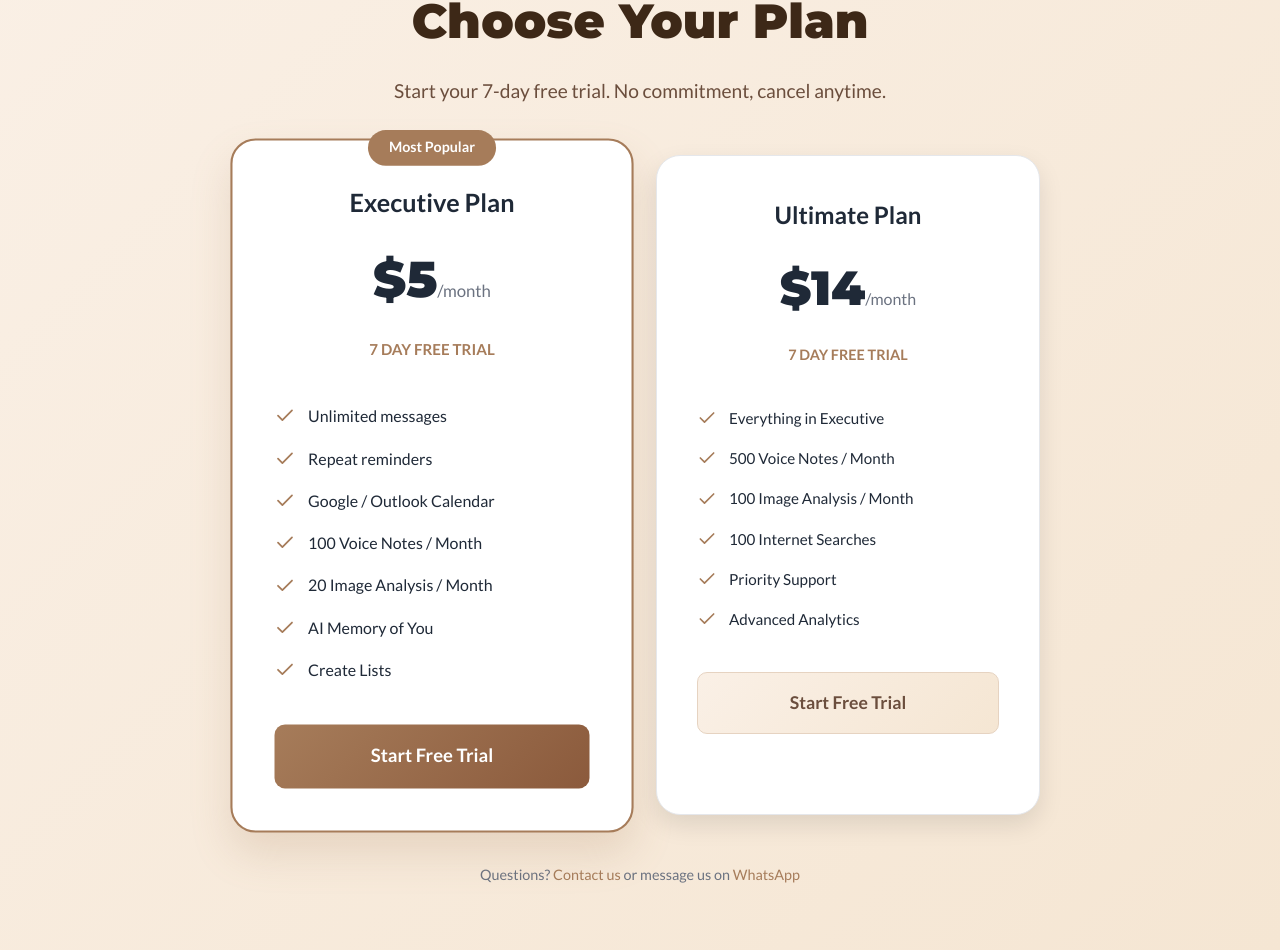
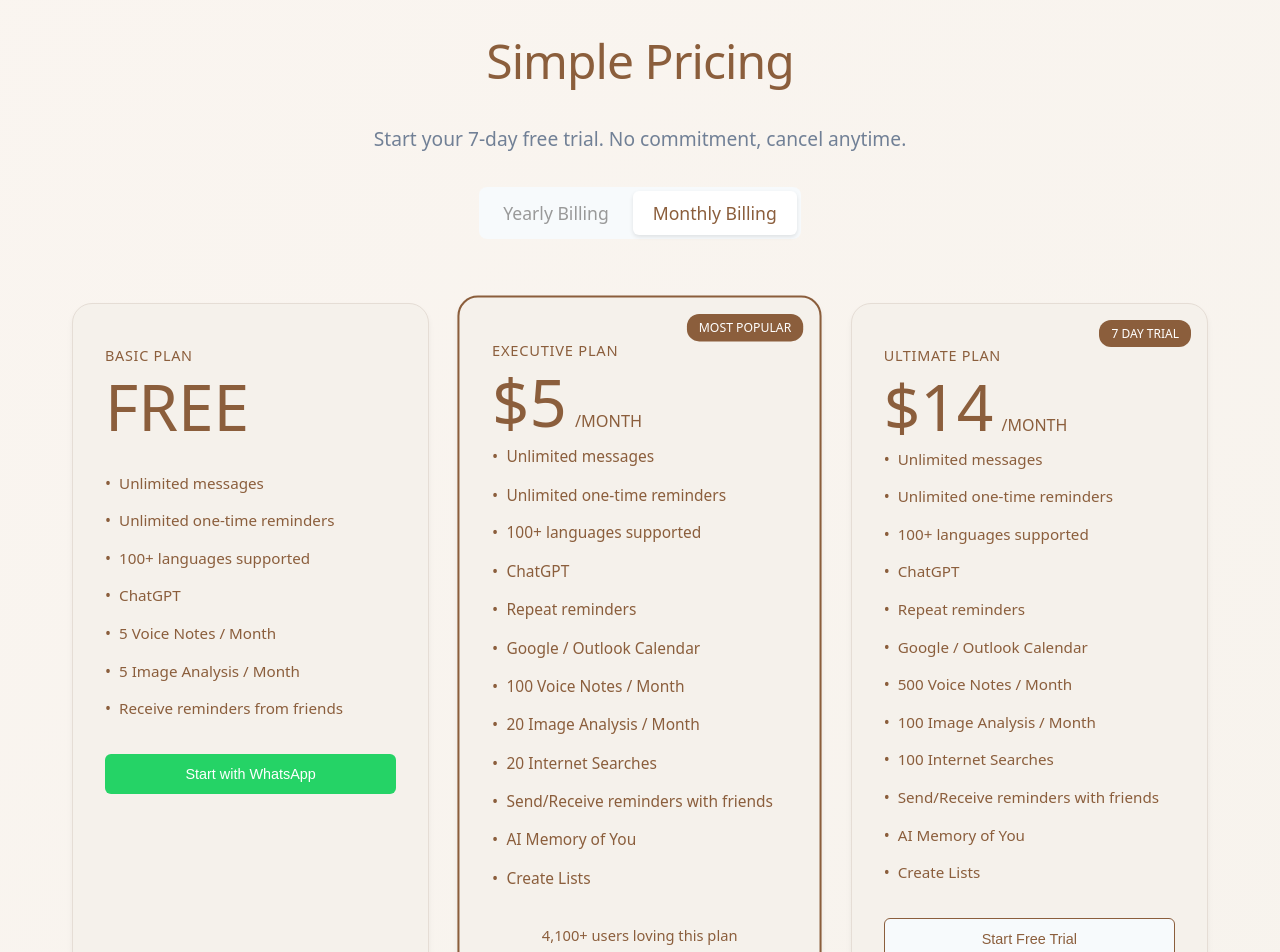
Before and after one commit to yairsabag/yaya-oauth-page, a Next.js app: page /payment in a window 1280 px wide. Shown: the part 154-1106 px from the top of the page. Built offline with nearby package versions, Linux system fonts and the light colour scheme.

Commit message:
Update page.tsx

```diff
--- a/src/app/payment/page.tsx
+++ b/src/app/payment/page.tsx
@@ -1,156 +1,336 @@
 'use client'
 
-import React from 'react'
-import Link from 'next/link'
-import { CheckIcon } from 'lucide-react'
+import React, { useState } from 'react'
+import { Check } from 'lucide-react'
 
 export default function PaymentPage() {
+  const [billingType, setBillingType] = useState('monthly')
+
   const plans = [
+    {
+      id: 'basic',
+      name: 'Basic Plan',
+      monthlyPrice: 0,
+      yearlyPrice: 0,
+      displayPrice: 'FREE',
+      popular: false,
+      features: [
+        'Unlimited messages',
+        'Unlimited one-time reminders',
+        '100+ languages supported',
+        'ChatGPT',
+        '5 Voice Notes / Month',
+        '5 Image Analysis / Month',
+        'Receive reminders from friends'
+      ],
+      buttonText: 'Start with WhatsApp',
+      buttonAction: 'whatsapp'
+    },
     {
       id: 'executive',
       name: 'Executive Plan',
-      price: 5,
+      monthlyPrice: 5,
+      yearlyPrice: 4,
+      displayPrice: null,
       popular: true,
       features: [
         'Unlimited messages',
+        'Unlimited one-time reminders',
+        '100+ languages supported',
+        'ChatGPT',
         'Repeat reminders',
         'Google / Outlook Calendar',
         '100 Voice Notes / Month',
         '20 Image Analysis / Month',
+        '20 Internet Searches',
+        'Send/Receive reminders with friends',
         'AI Memory of You',
         'Create Lists'
-      ]
+      ],
+      buttonText: 'Start Free Trial',
+      buttonAction: 'payment',
+      usersCount: '4,100+ users loving this plan'
     },
     {
       id: 'ultimate',
       name: 'Ultimate Plan',
-      price: 14,
+      monthlyPrice: 14,
+      yearlyPrice: 13,
+      displayPrice: null,
       popular: false,
       features: [
-        'Everything in Executive',
+        'Unlimited messages',
+        'Unlimited one-time reminders',
+        '100+ languages supported',
+        'ChatGPT',
+        'Repeat reminders',
+        'Google / Outlook Calendar',
         '500 Voice Notes / Month',
         '100 Image Analysis / Month',
         '100 Internet Searches',
-        'Priority Support',
-        'Advanced Analytics'
-      ]
+        'Send/Receive reminders with friends',
+        'AI Memory of You',
+        'Create Lists'
+      ],
+      buttonText: 'Start Free Trial',
+      buttonAction: 'payment'
     }
   ]
 
+  const handlePlanAction = (plan) => {
+    if (plan.buttonAction === 'whatsapp') {
+      // Redirect to WhatsApp
+      window.open('https://wa.me/972559943649?text=Hi! I want to start with the Basic (FREE) plan', '_blank')
+    } else {
+      // Redirect to checkout page
+      const price = billingType === 'yearly' ? plan.yearlyPrice : plan.monthlyPrice
+      window.location.href = `/payment/checkout?plan=${plan.id}&price=${price}&billing=${billingType}`
+    }
+  }
+
   return (
-    <div style={{ fontFamily: "Lato, system-ui, -apple-system, sans-serif", minHeight: '100vh', background: 'linear-gradient(135deg, #faf0e6 0%, #f5e6d3 100%)' }}>
+    <div style={{ fontFamily: "system-ui, -apple-system, BlinkMacSystemFont, 'Segoe UI', sans-serif", minHeight: '100vh', background: 'linear-gradient(135deg, #faf5f0 0%, #f7f3ed 100%)' }}>
       {/* Header */}
-      <header style={{ background: 'white', borderBottom: '1px solid #e5e7eb', padding: '1rem 0' }}>
-        <div style={{ maxWidth: '1200px', margin: '0 auto', padding: '0 1rem', display: 'flex', justifyContent: 'space-between', alignItems: 'center' }}>
-          <Link href="/" style={{ display: 'flex', alignItems: 'center', gap: '0.5rem', textDecoration: 'none' }}>
+      <header style={{ background: 'rgba(255,255,255,0.95)', backdropFilter: 'blur(10px)', borderBottom: '1px solid rgba(0,0,0,0.05)', padding: '1rem 0' }}>
+        <div style={{ maxWidth: '1200px', margin: '0 auto', padding: '0 2rem', display: 'flex', justifyContent: 'space-between', alignItems: 'center' }}>
+          <a href="/" style={{ display: 'flex', alignItems: 'center', gap: '0.75rem', textDecoration: 'none' }}>
             <img
               src="/yaya-logo.png"
-              alt="Yaya Logo"
-              style={{ width: '40px', height: '40px', objectFit: 'contain' }}
+              alt="Yaya Assistant Logo"
+              style={{ width: '80px', height: '80px', objectFit: 'contain' }}
             />
-            <div style={{ fontSize: '1.5rem', fontWeight: 'bold', color: '#a67c5a' }}>
-              Yaya
-            </div>
-          </Link>
-          <Link href="/" style={{ color: '#6b7280', textDecoration: 'none' }}>
+            <span style={{ fontSize: '1.5rem', fontWeight: '600', color: '#2d5016' }}>Yaya</span>
+          </a>
+          <a href="/" style={{ color: '#4a5568', textDecoration: 'none', fontSize: '0.875rem', fontWeight: '500' }}>
             ← Back to Home
-          </Link>
+          </a>
         </div>
       </header>
 
       {/* Main Content */}
       <main style={{ padding: '4rem 0' }}>
-        <div style={{ maxWidth: '1200px', margin: '0 auto', padding: '0 1rem' }}>
+        <div style={{ maxWidth: '1200px', margin: '0 auto', padding: '0 2rem' }}>
           <div style={{ textAlign: 'center', marginBottom: '3rem' }}>
-            <h1 style={{ fontSize: '3rem', fontWeight: '900', color: '#3d2817', marginBottom: '1rem', fontFamily: "Montserrat, sans-serif" }}>
-              Choose Your Plan
+            <h1 style={{
+              fontSize: '3rem',
+              fontWeight: '400',
+              color: '#8B5E3C',
+              marginBottom: '1.5rem',
+              letterSpacing: '-0.02em'
+            }}>
+              Simple Pricing
             </h1>
-            <p style={{ fontSize: '1.2rem', color: '#6b4e3d', maxWidth: '600px', margin: '0 auto' }}>
+            <p style={{ fontSize: '1.2rem', color: '#718096', maxWidth: '600px', margin: '0 auto 2rem' }}>
               Start your 7-day free trial. No commitment, cancel anytime.
             </p>
+
+            {/* Billing Toggle */}
+            <div style={{
+              display: 'flex',
+              gap: '4px',
+              justifyContent: 'center',
+              marginBottom: '4rem',
+              background: '#f7fafc',
+              borderRadius: '8px',
+              padding: '4px',
+              width: 'fit-content',
+              margin: '0 auto 4rem',
+              cursor: 'pointer'
+            }}>
+              <span
+                onClick={() => setBillingType('yearly')}
+                style={{
+                  background: billingType === 'yearly' ? 'white' : 'transparent',
+                  color: billingType === 'yearly' ? '#8B5E3C' : '#999',
+                  padding: '8px 20px',
+                  borderRadius: '6px',
+                  fontSize: '1.1rem',
+                  fontWeight: '500',
+                  boxShadow: billingType === 'yearly' ? '0 2px 4px rgba(0,0,0,0.1)' : 'none',
+                  cursor: 'pointer',
+                  transition: 'all 0.2s ease'
+                }}
+              >
+                Yearly Billing
+              </span>
+              <span
+                onClick={() => setBillingType('monthly')}
+                style={{
+                  background: billingType === 'monthly' ? 'white' : 'transparent',
+                  color: billingType === 'monthly' ? '#8B5E3C' : '#999',
+                  padding: '8px 20px',
+                  borderRadius: '6px',
+                  fontSize: '1.1rem',
+                  fontWeight: '500',
+                  boxShadow: billingType === 'monthly' ? '0 2px 4px rgba(0,0,0,0.1)' : 'none',
+                  cursor: 'pointer',
+                  transition: 'all 0.2s ease'
+                }}
+              >
+                Monthly Billing
+              </span>
+            </div>
           </div>
 
-          <div style={{ display: 'grid', gridTemplateColumns: 'repeat(auto-fit, minmax(350px, 1fr))', gap: '2rem', maxWidth: '800px', margin: '0 auto' }}>
+          <div style={{ display: 'grid', gridTemplateColumns: 'repeat(auto-fit, minmax(300px, 1fr))', gap: '2rem', marginBottom: '3rem' }}>
             {plans.map((plan) => (
               <div
                 key={plan.id}
                 style={{
-                  background: 'white',
-                  borderRadius: '1.5rem',
-                  padding: '2.5rem',
-                  boxShadow: plan.popular ? '0 20px 40px rgba(166, 124, 90, 0.2)' : '0 10px 25px rgba(0, 0, 0, 0.1)',
-                  border: plan.popular ? '2px solid #a67c5a' : '1px solid #e5e7eb',
-                  transform: plan.popular ? 'scale(1.05)' : 'none',
-                  position: 'relative'
+                  background: '#F5F1EB',
+                  borderRadius: '20px',
+                  padding: '2.5rem 2rem',
+                  textAlign: 'left',
+                  position: 'relative',
+                  border: plan.popular ? '2px solid #8B5E3C' : '1px solid #E5DDD5',
+                  transform: plan.popular ? 'scale(1.02)' : 'none',
+                  cursor: 'pointer',
+                  transition: 'all 0.3s ease',
+                  boxShadow: '0 4px 6px rgba(0, 0, 0, 0.05)'
+                }}
+                onMouseEnter={(e) => {
+                  e.currentTarget.style.transform = plan.popular ? 'scale(1.05)' : 'scale(1.02)'
+                  e.currentTarget.style.boxShadow = '0 20px 25px rgba(139, 94, 60, 0.15)'
+                  e.currentTarget.style.border = '2px solid #8B5E3C'
+                }}
+                onMouseLeave={(e) => {
+                  e.currentTarget.style.transform = plan.popular ? 'scale(1.02)' : 'scale(1)'
+                  e.currentTarget.style.boxShadow = '0 4px 6px rgba(0, 0, 0, 0.05)'
+                  e.currentTarget.style.border = plan.popular ? '2px solid #8B5E3C' : '1px solid #E5DDD5'
                 }}
               >
-                {plan.popular && (
+                {(plan.popular || (plan.id !== 'basic' && plan.monthlyPrice > 0)) && (
                   <div style={{
                     position: 'absolute',
-                    top: '-10px',
-                    left: '50%',
-                    transform: 'translateX(-50%)',
-                    background: '#a67c5a',
+                    top: '1rem',
+                    right: '1rem',
+                    background: '#8B5E3C',
                     color: 'white',
-                    padding: '6px 20px',
-                    borderRadius: '20px',
-                    fontSize: '0.85rem',
-                    fontWeight: '600'
+                    padding: '4px 12px',
+                    borderRadius: '12px',
+                    fontSize: '0.75rem',
+                    fontWeight: '500'
                   }}>
-                    Most Popular
+                    {plan.popular ? 'MOST POPULAR' : '7 DAY TRIAL'}
                   </div>
                 )}
 
-                <div style={{ textAlign: 'center', marginBottom: '2rem' }}>
-                  <h3 style={{ fontSize: '1.5rem', fontWeight: '700', color: '#1f2937', marginBottom: '1rem' }}>
-                    {plan.name}
-                  </h3>
-                  <div style={{ marginBottom: '1rem' }}>
-                    <span style={{ fontSize: '3rem', fontWeight: '900', color: '#1f2937', fontFamily: "Montserrat, sans-serif" }}>
-                      ${plan.price}
-                    </span>
-                    <span style={{ fontSize: '1rem', color: '#6b7280' }}>/month</span>
-                  </div>
-                  <p style={{ color: '#a67c5a', fontWeight: '600', fontSize: '0.9rem' }}>
-                    7 DAY FREE TRIAL
-                  </p>
+                <div style={{
+                  fontSize: '0.9rem',
+                  color: '#8B5E3C',
+                  fontWeight: '500',
+                  marginBottom: '0.5rem',
+                  textTransform: 'uppercase',
+                  letterSpacing: '0.05em'
+                }}>
+                  {plan.name.toUpperCase()}
                 </div>
 
-                <ul style={{ listStyle: 'none', padding: 0, marginBottom: '2rem' }}>
+                <div style={{
+                  fontSize: '4rem',
+                  fontWeight: '300',
+                  color: '#8B5E3C',
+                  marginBottom: plan.id === 'basic' ? '2rem' : '0.5rem',
+                  lineHeight: '1',
+                  display: 'flex',
+                  alignItems: 'baseline',
+                  gap: '8px'
+                }}>
+                  {plan.displayPrice ?
+                    plan.displayPrice :
+                    `$${billingType === 'yearly' ? plan.yearlyPrice : plan.monthlyPrice}`
+                  }
+                  {!plan.displayPrice && (
+                    <span style={{ fontSize: '1rem', fontWeight: '400' }}>/MONTH</span>
+                  )}
+                </div>
+
+                <div style={{ marginBottom: '2rem' }}>
                   {plan.features.map((feature, index) => (
-                    <li key={index} style={{ display: 'flex', alignItems: 'center', padding: '0.5rem 0', fontSize: '0.95rem' }}>
-                      <CheckIcon size={20} style={{ color: '#a67c5a', marginRight: '0.75rem', flexShrink: 0 }} />
+                    <div key={index} style={{
+                      color: '#8B5E3C',
+                      marginBottom: '0.75rem',
+                      fontSize: '0.95rem',
+                      display: 'flex',
+                      alignItems: 'flex-start',
+                      gap: '8px'
+                    }}>
+                      <span style={{ color: '#8B5E3C', fontSize: '1rem' }}>•</span>
                       {feature}
-                    </li>
+                    </div>
                   ))}
-                </ul>
+                </div>
 
-                <Link
-                  href={`/payment/checkout?plan=${plan.id}&price=${plan.price}`}
+                {plan.usersCount && (
+                  <div style={{
+                    textAlign: 'center',
+                    fontSize: '0.9rem',
+                    color: '#8B5E3C',
+                    fontWeight: '400',
+                    marginBottom: '1.5rem'
+                  }}>
+                    {plan.usersCount}
+                  </div>
+                )}
+
+                <button
+                  onClick={() => handlePlanAction(plan)}
                   style={{
-                    display: 'block',
-                    textAlign: 'center',
-                    background: plan.popular ? 'linear-gradient(135deg, #a67c5a 0%, #8b5a3c 100%)' : 'linear-gradient(135deg, #faf0e6 0%, #f5e6d3 100%)',
-                    color: plan.popular ? 'white' : '#6b4e3d',
-                    padding: '16px 24px',
-                    borderRadius: '10px',
-                    textDecoration: 'none',
-                    fontWeight: '600',
-                    fontSize: '1.1rem',
-                    border: plan.popular ? 'none' : '1px solid #e6d3c1',
-                    transition: 'all 0.3s ease'
+                    width: '100%',
+                    background: plan.popular ? '#8B5E3C' : (plan.id === 'basic' ? '#25d366' : '#f7fafc'),
+                    color: plan.popular ? 'white' : (plan.id === 'basic' ? 'white' : '#8B5E3C'),
+                    border: plan.popular || plan.id === 'basic' ? 'none' : '1px solid #8B5E3C',
+                    padding: '12px 24px',
+                    borderRadius: '6px',
+                    fontSize: '0.9rem',
+                    fontWeight: '500',
+                    cursor: 'pointer',
+                    transition: 'all 0.2s ease'
+                  }}
+                  onMouseEnter={(e) => {
+                    if (plan.id === 'basic') {
+                      e.target.style.background = '#22c55e'
+                    } else if (plan.popular) {
+                      e.target.style.background = '#7c4a32'
+                    } else {
+                      e.target.style.background = '#8B5E3C'
+                      e.target.style.color = 'white'
+                    }
+                  }}
+                  onMouseLeave={(e) => {
+                    if (plan.id === 'basic') {
+                      e.target.style.background = '#25d366'
+                    } else if (plan.popular) {
+                      e.target.style.background = '#8B5E3C'
+                    } else {
+                      e.target.style.background = '#f7fafc'
+                      e.target.style.color = '#8B5E3C'
+                    }
                   }}
                 >
-                  Start Free Trial
-                </Link>
+                  {plan.buttonText}
+                </button>
               </div>
             ))}
           </div>
 
-          <div style={{ textAlign: 'center', marginTop: '3rem' }}>
-            <p style={{ color: '#6b7280', fontSize: '0.9rem' }}>
-              Questions? <a href="mailto:info@textcoco.com" style={{ color: '#a67c5a', textDecoration: 'none' }}>Contact us</a> or message us on{' '}
-              <a href="https://wa.me/972559943649" style={{ color: '#a67c5a', textDecoration: 'none' }}>WhatsApp</a>
+          {/* Need Yaya for your Team */}
+          <div style={{
+            fontSize: '1.1rem',
+            color: '#8B5E3C',
+            marginTop: '3rem',
+            textAlign: 'center'
+          }}>
+            Need Yaya for your Team?{' '}
+            <a href="mailto:info@textcoco.com" style={{ color: '#8B5E3C', textDecoration: 'underline' }}>
+              Contact us
+            </a>
+          </div>
+
+          <div style={{ textAlign: 'center', marginTop: '2rem' }}>
+            <p style={{ color: '#718096', fontSize: '0.9rem' }}>
+              Questions? <a href="mailto:info@textcoco.com" style={{ color: '#8B5E3C', textDecoration: 'none' }}>Contact us</a> or message us on{' '}
+              <a href="https://wa.me/972559943649" style={{ color: '#8B5E3C', textDecoration: 'none' }}>WhatsApp</a>
             </p>
           </div>
         </div>
```
